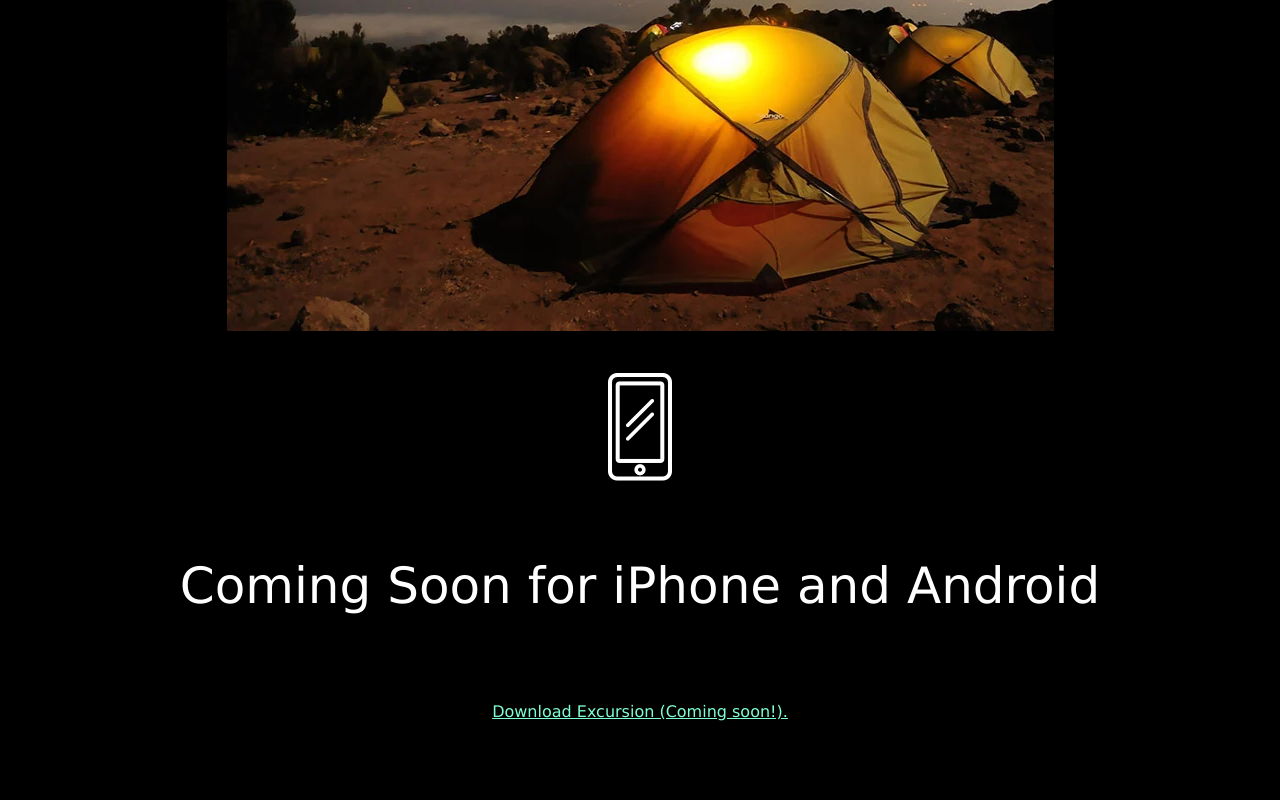
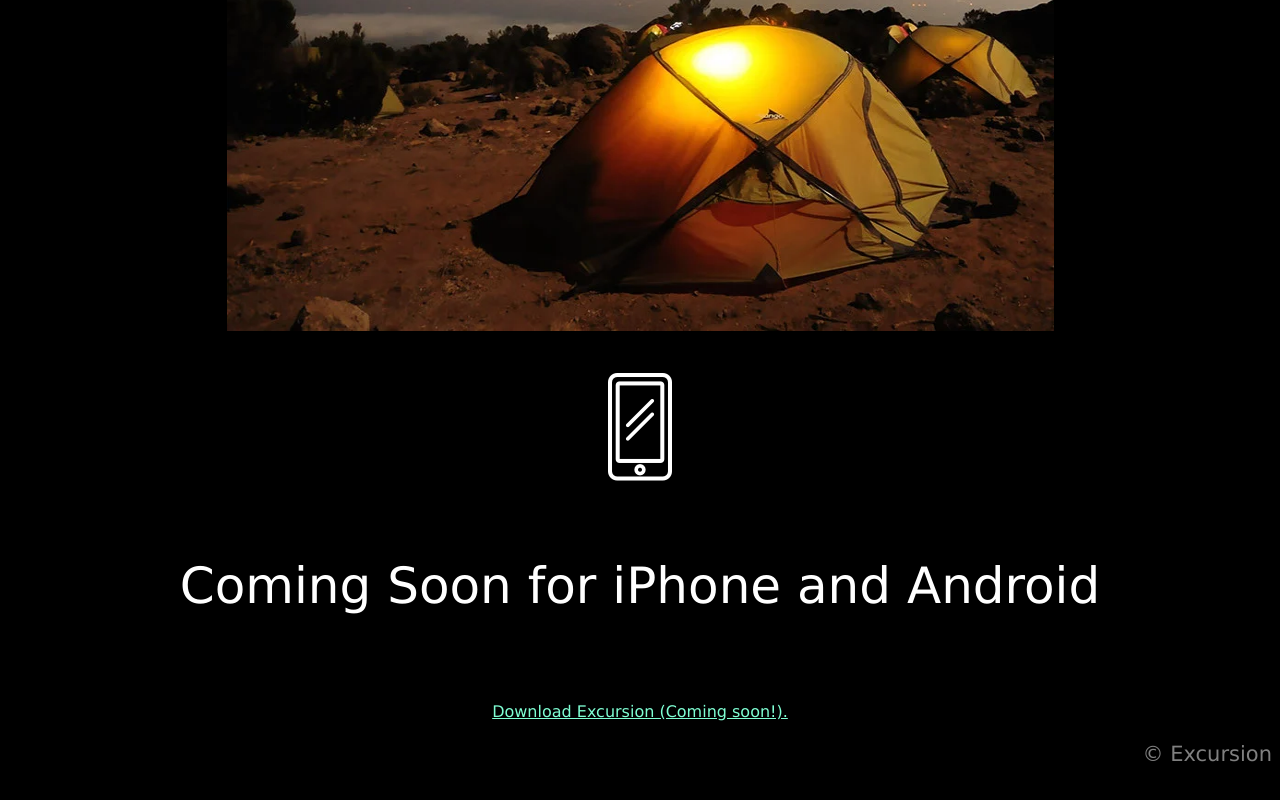
Before and after one commit to Johannes-Harald/Excursion-project, a plain HTML site: page index.html in a window 1280 px wide. Shown: the part 752-1552 px from the top of the page. Before the commit the page ends 1516 px from the top, so only its background shows below. Drawn offline with Linux system fonts and the light colour scheme.

Commit message:
Copyright logo imprinted

```diff
--- a/index.html
+++ b/index.html
@@ -41,6 +41,7 @@
             <br>
             <br>
           <p id="lastp">Download Excursion (Coming soon!).</p>
+          <p id="copyright">© Excursion</p>
         </div>
       </div>
 
--- a/resources/css/style.css
+++ b/resources/css/style.css
@@ -58,3 +58,9 @@ p {
     height: 527px;
     width: 827px;
 }
+
+#last .content #copyright {
+    color: gray;
+    font-size: 21px;
+    text-align: right;
+}
```
